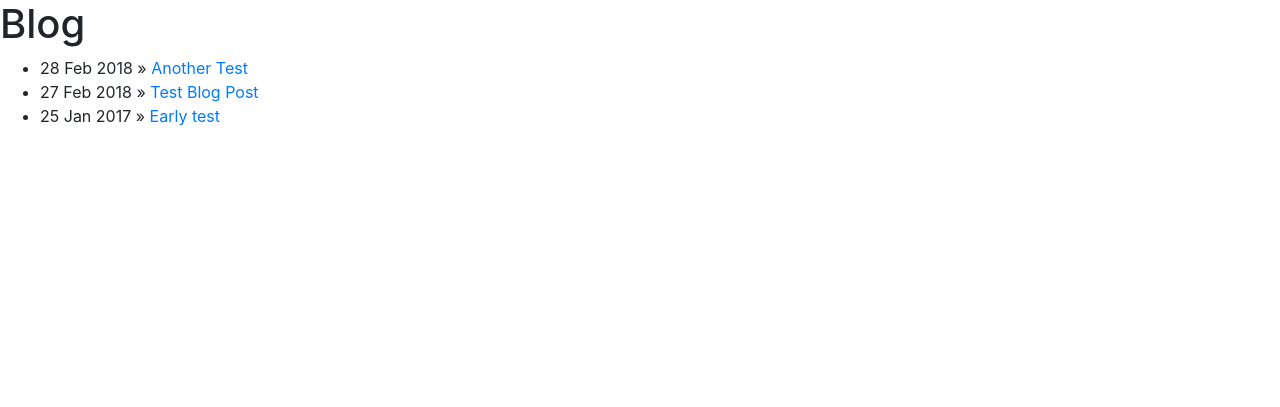
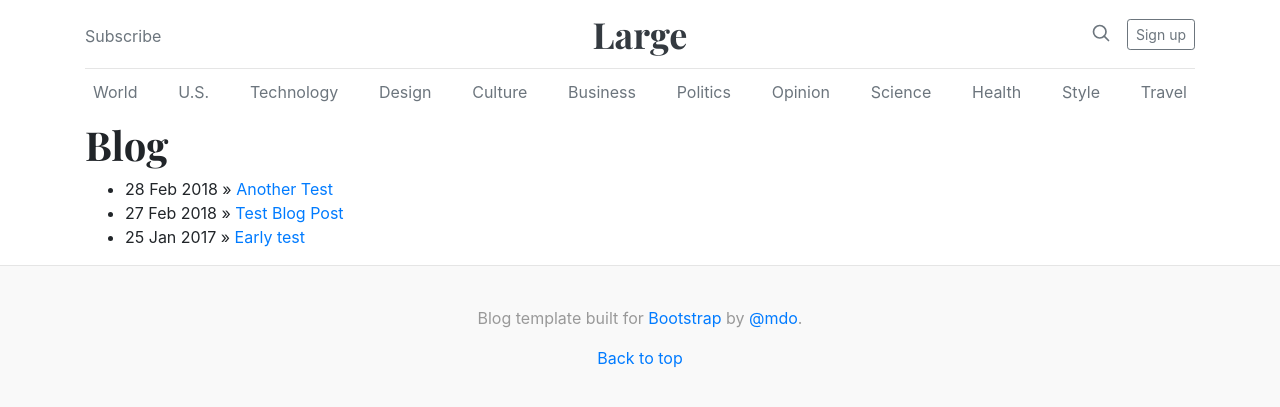
Before and after one commit to geeksareforlife/geeksareforlife.github.io-old, a Jekyll site: the page built from blog/index.html, in a window 1280 px wide. Shown: the top 407 px of the page. Built offline with Jekyll 4.4.1, drawn with Linux system fonts in a browser that asks for light colours; nearby versions of some CDN libraries.

Commit message:
Blatent ripoff of Bootstrap example code!

```diff
--- a/_layouts/default.html
+++ b/_layouts/default.html
@@ -8,10 +8,63 @@
     <!-- Bootstrap CSS -->
     <link rel="stylesheet" href="https://maxcdn.bootstrapcdn.com/bootstrap/4.0.0/css/bootstrap.min.css" integrity="sha384-Gn5384xqQ1aoWXA+058RXPxPg6fy4IWvTNh0E263XmFcJlSAwiGgFAW/dAiS6JXm" crossorigin="anonymous">
 
+    <link href="https://fonts.googleapis.com/css?family=Playfair+Display:700,900" rel="stylesheet">
+    <link href="/assets/css/main.css" rel="stylesheet">
+
     <title>{{ page.title }}</title>
   </head>
   <body>
-    {{ content }}
+    <div class="container">
+      <header class="blog-header py-3">
+        <div class="row flex-nowrap justify-content-between align-items-center">
+          <div class="col-4 pt-1">
+            <a class="text-muted" href="#">Subscribe</a>
+          </div>
+          <div class="col-4 text-center">
+            <a class="blog-header-logo text-dark" href="#">Large</a>
+          </div>
+          <div class="col-4 d-flex justify-content-end align-items-center">
+            <a class="text-muted" href="#">
+              <svg xmlns="http://www.w3.org/2000/svg" width="20" height="20" viewBox="0 0 24 24" fill="none" stroke="currentColor" stroke-width="2" stroke-linecap="round" stroke-linejoin="round" class="mx-3"><circle cx="10.5" cy="10.5" r="7.5"></circle><line x1="21" y1="21" x2="15.8" y2="15.8"></line></svg>
+            </a>
+            <a class="btn btn-sm btn-outline-secondary" href="#">Sign up</a>
+          </div>
+        </div>
+      </header>
+
+      <div class="nav-scroller py-1 mb-2">
+        <nav class="nav d-flex justify-content-between">
+          <a class="p-2 text-muted" href="#">World</a>
+          <a class="p-2 text-muted" href="#">U.S.</a>
+          <a class="p-2 text-muted" href="#">Technology</a>
+          <a class="p-2 text-muted" href="#">Design</a>
+          <a class="p-2 text-muted" href="#">Culture</a>
+          <a class="p-2 text-muted" href="#">Business</a>
+          <a class="p-2 text-muted" href="#">Politics</a>
+          <a class="p-2 text-muted" href="#">Opinion</a>
+          <a class="p-2 text-muted" href="#">Science</a>
+          <a class="p-2 text-muted" href="#">Health</a>
+          <a class="p-2 text-muted" href="#">Style</a>
+          <a class="p-2 text-muted" href="#">Travel</a>
+        </nav>
+      </div>
+
+      {% if page.front_page %}
+        {% include highlighted_posts.html %}
+      {% endif %}
+
+    </div>
+
+    <main role="main" class="container">
+      {{ content }}
+    </main>
+
+    <footer class="blog-footer">
+      <p>Blog template built for <a href="https://getbootstrap.com/">Bootstrap</a> by <a href="https://twitter.com/mdo">@mdo</a>.</p>
+      <p>
+        <a href="#">Back to top</a>
+      </p>
+    </footer>
 
     <!-- Optional JavaScript -->
     <!-- jQuery first, then Popper.js, then Bootstrap JS -->
--- /dev/null
+++ b/assets/css/main.css
@@ -0,0 +1,132 @@
+/* stylelint-disable selector-list-comma-newline-after */
+
+.blog-header {
+  line-height: 1;
+  border-bottom: 1px solid #e5e5e5;
+}
+
+.blog-header-logo {
+  font-family: "Playfair Display", Georgia, "Times New Roman", serif;
+  font-size: 2.25rem;
+}
+
+.blog-header-logo:hover {
+  text-decoration: none;
+}
+
+h1, h2, h3, h4, h5, h6 {
+  font-family: "Playfair Display", Georgia, "Times New Roman", serif;
+}
+
+.display-4 {
+  font-size: 2.5rem;
+}
+@media (min-width: 768px) {
+  .display-4 {
+    font-size: 3rem;
+  }
+}
+
+.nav-scroller {
+  position: relative;
+  z-index: 2;
+  height: 2.75rem;
+  overflow-y: hidden;
+}
+
+.nav-scroller .nav {
+  display: -webkit-box;
+  display: -ms-flexbox;
+  display: flex;
+  -ms-flex-wrap: nowrap;
+  flex-wrap: nowrap;
+  padding-bottom: 1rem;
+  margin-top: -1px;
+  overflow-x: auto;
+  text-align: center;
+  white-space: nowrap;
+  -webkit-overflow-scrolling: touch;
+}
+
+.nav-scroller .nav-link {
+  padding-top: .75rem;
+  padding-bottom: .75rem;
+  font-size: .875rem;
+}
+
+.card-img-right {
+  height: 100%;
+  border-radius: 0 3px 3px 0;
+}
+
+.flex-auto {
+  -ms-flex: 0 0 auto;
+  -webkit-box-flex: 0;
+  flex: 0 0 auto;
+}
+
+.h-250 { height: 250px; }
+@media (min-width: 768px) {
+  .h-md-250 { height: 250px; }
+}
+
+.border-top { border-top: 1px solid #e5e5e5; }
+.border-bottom { border-bottom: 1px solid #e5e5e5; }
+
+.box-shadow { box-shadow: 0 .25rem .75rem rgba(0, 0, 0, .05); }
+
+/*
+ * Blog name and description
+ */
+.blog-title {
+  margin-bottom: 0;
+  font-size: 2rem;
+  font-weight: 400;
+}
+.blog-description {
+  font-size: 1.1rem;
+  color: #999;
+}
+
+@media (min-width: 40em) {
+  .blog-title {
+    font-size: 3.5rem;
+  }
+}
+
+/* Pagination */
+.blog-pagination {
+  margin-bottom: 4rem;
+}
+.blog-pagination > .btn {
+  border-radius: 2rem;
+}
+
+/*
+ * Blog posts
+ */
+.blog-post {
+  margin-bottom: 4rem;
+}
+.blog-post-title {
+  margin-bottom: .25rem;
+  font-size: 2.5rem;
+}
+.blog-post-meta {
+  margin-bottom: 1.25rem;
+  color: #999;
+}
+
+/*
+ * Footer
+ */
+.blog-footer {
+  padding: 2.5rem 0;
+  color: #999;
+  text-align: center;
+  background-color: #f9f9f9;
+  border-top: .05rem solid #e5e5e5;
+}
+.blog-footer p:last-child {
+  margin-bottom: 0;
+}
```
Also changed, not shown: _includes/highlighted_posts.html (added, +38 -0 lines).
